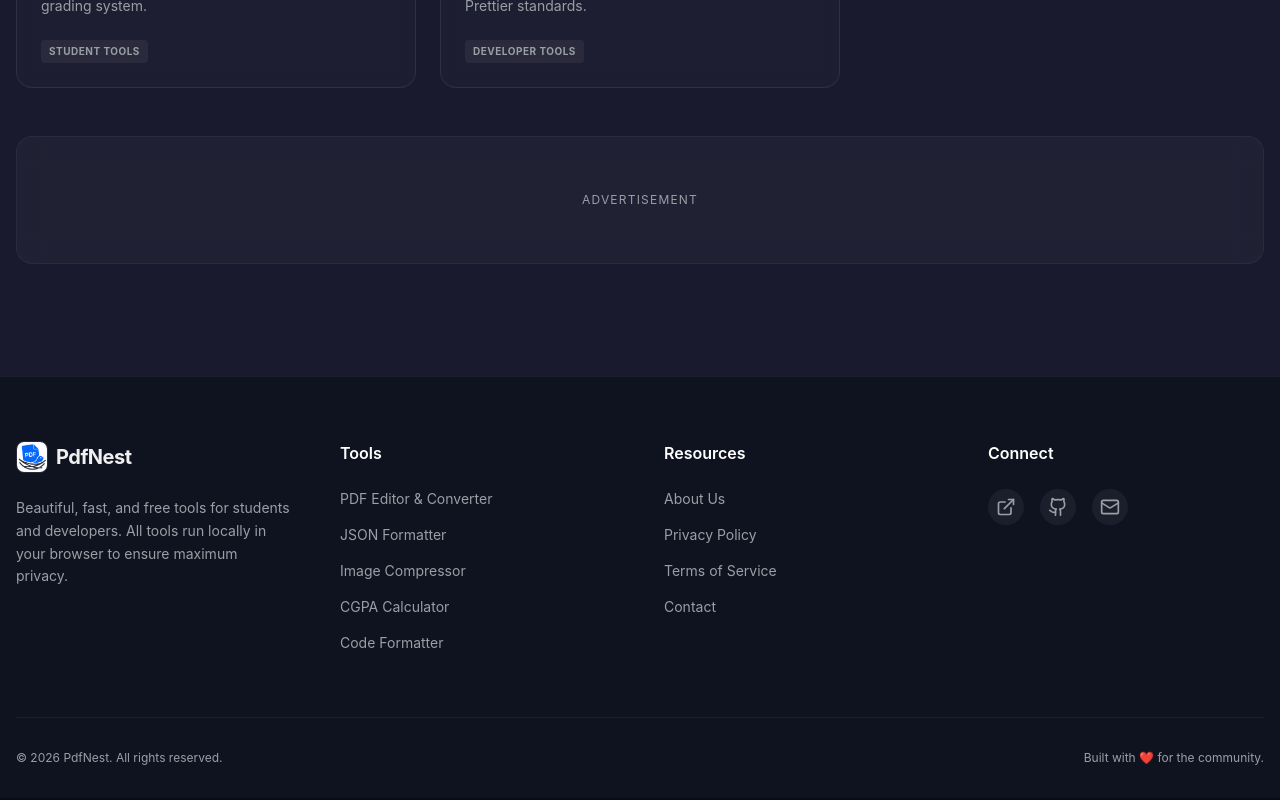
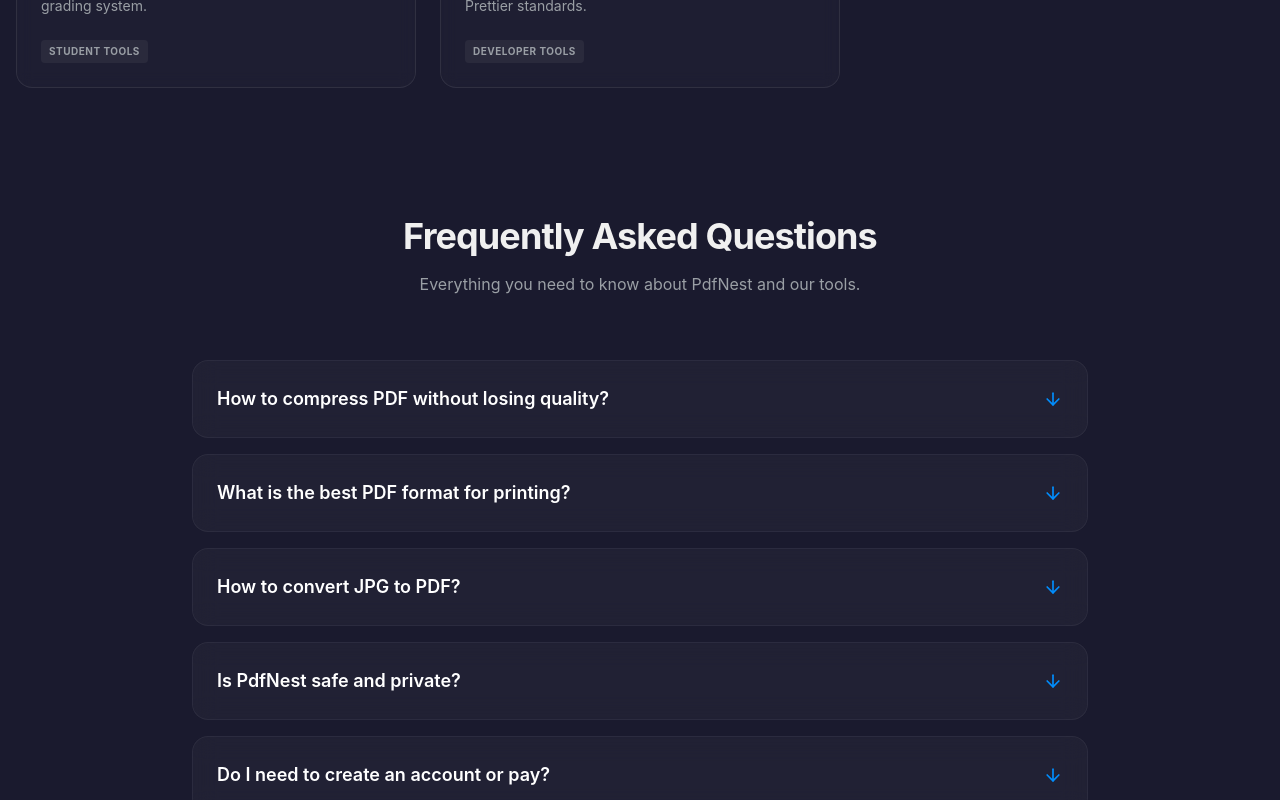
Before and after one commit to sayedulmorsalin/PdfNest, a React (Vite) app: page / in a window 1280 px wide. Shown: the part 1140-1940 px from the top of the page. Built offline with nearby package versions, Linux system fonts and the light colour scheme.

Commit message:
create home page with searchable tool directory and FAQ section

```diff
--- a/src/pages/Home.jsx
+++ b/src/pages/Home.jsx
@@ -188,6 +188,58 @@ export default function Home() {
         </div>
       )}
 
+      {/* FAQ Section */}
+      <section className="py-20">
+        <div className="max-w-4xl mx-auto">
+          <div className="text-center mb-16 space-y-4">
+            <h2 className="text-4xl font-bold tracking-tight">Frequently Asked Questions</h2>
+            <p className="text-muted-foreground">Everything you need to know about PdfNest and our tools.</p>
+          </div>
+
+          <div className="space-y-4">
+            {[
+              {
+                q: "How to compress PDF without losing quality?",
+                a: "Our PDF compressor uses advanced algorithms to remove redundant data and optimize images within the file. By choosing 'Recommended Compression', you get the perfect balance between file size reduction and visual quality."
+              },
+              {
+                q: "What is the best PDF format for printing?",
+                a: "For high-quality printing, PDF/X is generally the best choice as it ensures all fonts are embedded and colors are correctly defined. However, our standard PDF output is optimized for both digital viewing and standard office printing."
+              },
+              {
+                q: "How to convert JPG to PDF?",
+                a: "You can use our Image Compressor or PDF Editor tools. Simply upload your JPG files, and you can export them as a single, multi-page PDF document in seconds. All processing happens locally in your browser."
+              },
+              {
+                q: "Is PdfNest safe and private?",
+                a: "Yes! PdfNest is built with a 'Privacy First' philosophy. Your files are processed locally using JavaScript in your browser. This means your sensitive documents never leave your computer and are never uploaded to any server."
+              },
+              {
+                q: "Do I need to create an account or pay?",
+                a: "No. PdfNest is 100% free and requires no registration. You have full access to all our tools—including PDF editing, JSON formatting, and image compression—without any hidden costs or accounts."
+              }
+            ].map((faq, i) => (
+              <div
+                key={i}
+                className="glass p-6 rounded-2xl border border-white/5 hover:border-white/10 transition-colors group"
+              >
+                <details className="cursor-pointer">
+                  <summary className="text-lg font-semibold list-none flex justify-between items-center text-white group-open:text-primary transition-colors">
+                    {faq.q}
+                    <span className="text-primary group-open:rotate-180 transition-transform">
+                      <ArrowRight className="w-5 h-5 rotate-90" />
+                    </span>
+                  </summary>
+                  <p className="mt-4 text-muted-foreground leading-relaxed animate-in fade-in slide-in-from-top-2">
+                    {faq.a}
+                  </p>
+                </details>
+              </div>
+            ))}
+          </div>
+        </div>
+      </section>
+
       {/* Ad Placeholder Bottom */}
       <div className="w-full h-32 glass rounded-2xl flex items-center justify-center text-muted-foreground text-xs uppercase tracking-widest border-dashed border-white/10 mt-12">
         Advertisement
```
